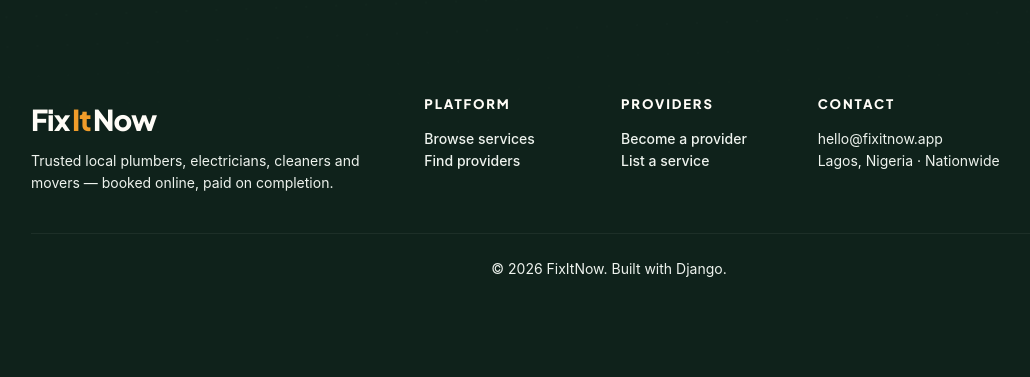
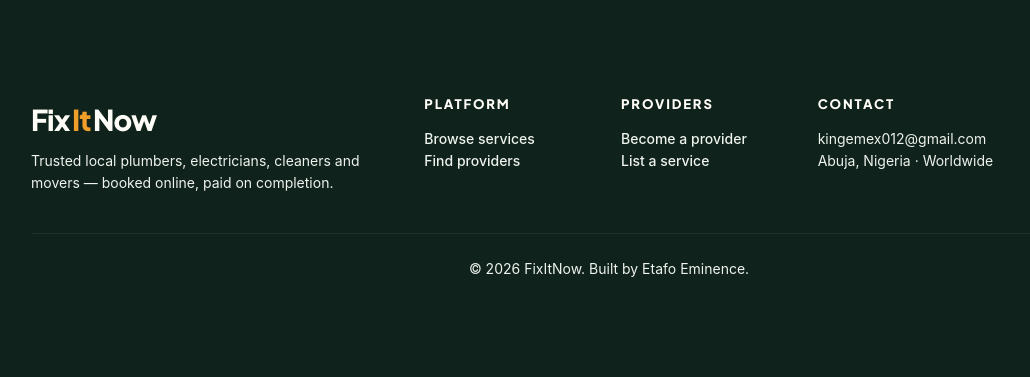
Before and after one commit to Eminence081/FixItNow, a Django app: page /analytics/ in a window 1280 px wide. Shown: the part 749-1126 px from the top of the page, without its empty margins (31-1061 px from the left). Run offline with Django 5.2, Linux system fonts and the light colour scheme; the visitor is signed in with stand-in values (Sample User, id 1); data comes from the database, SQL or seed files in the repository; data that the repository does not hold is empty; some libraries are stand-ins or nearby versions.

Commit message:
Update site footer contact details

```diff
--- a/templates/core/base.html
+++ b/templates/core/base.html
@@ -87,11 +87,11 @@
         </div>
         <div class="col-md-4">
           <h6>Contact</h6>
-          <p class="small text-muted mb-0">hello@fixitnow.app<br>Lagos, Nigeria · Nationwide</p>
+          <p class="small text-muted mb-0">kingemex012@gmail.com<br>Abuja, Nigeria · Worldwide</p>
         </div>
       </div>
       <hr class="my-4">
-      <p class="text-center text-muted small mb-0">&copy; 2026 FixItNow. Built with Django.</p>
+      <p class="text-center text-muted small mb-0">&copy; 2026 FixItNow. Built by Etafo Eminence.</p>
     </div>
   </footer>
 
```
